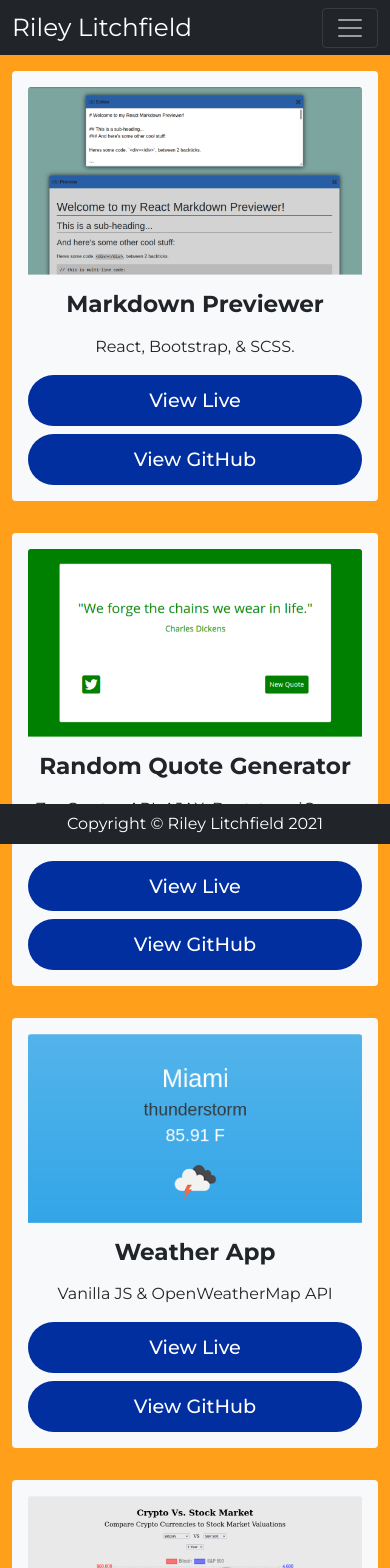
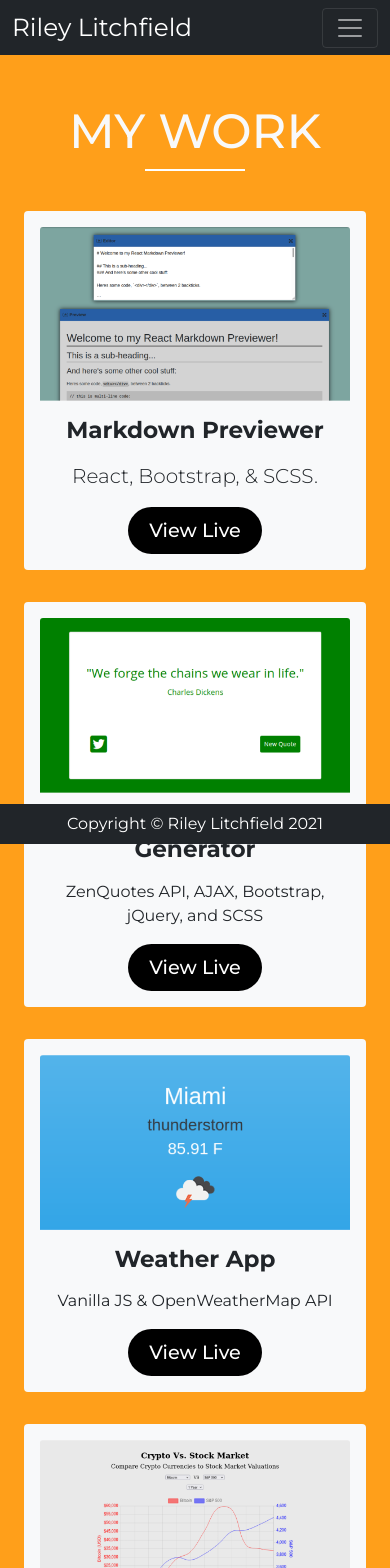
Before and after one commit to karateking007/riley-portfolio, a React (Create React App) app: page /work in a window 390 px wide. Shown: the top 1568 px of the page. Built offline with nearby package versions, Linux system fonts and the light colour scheme.

Commit message:
Updated work page and app.css

```diff
--- a/src/App.css
+++ b/src/App.css
@@ -6,6 +6,12 @@
   --blue: #022FA0;
   --orange: #FF9F1A;
   --white: #FFFFFF;
+  --green: #19A673;
+  --black: #000000;
+}
+
+body {
+  max-height: calc(100vh - 106px);
 }
 
 .App {
@@ -31,13 +37,41 @@ a {
   color: var(--white);
   font-weight: 500;
   border-radius: 180px;
-  padding: 10px 20px;
+  padding: 8px 20px;
   font-size: 1.2rem;
 }
 
 .btn-blue:hover {
   background: var(--white);
   color: var(--blue);
+}
+
+.btn-white {
+  background: var(--white);
+  color: var(--black);
+  font-weight: 500;
+  border-radius: 180px;
+  padding: 8px 20px;
+  font-size: 1.2rem;
+}
+
+.btn-white:hover {
+  background: var(--green);
+  color: var(--white);
+}
+
+.btn-black {
+  background: var(--black);
+  color: var(--white);
+  font-weight: 500;
+  border-radius: 180px;
+  padding: 8px 20px;
+  font-size: 1.2rem;
+}
+
+.btn-black:hover {
+  background: var(--green);
+  color: var(--white);
 }
 
 .line {
@@ -53,7 +87,12 @@ a {
   background: var(--orange);
 }
 
-/* Portfolio animations */
+/* Work */
+.card {
+  background: var(--white);
+}
+
+/* Work animations */
 /* Thanks to GitHub user IanLunn */
 
 .hvr-bounce-to-bottom {
@@ -142,6 +181,7 @@ a {
 	position: absolute;
 	top: 50%;
 	left: 50%;
+  width: 85%;
 	-moz-transform: translate(-50%, -50%);
 	-webkit-transform: translate(-50%, -50%);
 	-ms-transform: translate(-50%, -50%);
@@ -165,10 +205,34 @@ a {
   #home-graphic {
     max-width: 75%;
   }
+  .col {
+    justify-content: center;
+  }
 }
 
 @media (min-width: 992px) {
   #home-graphic {
     max-width: 50%;
   }
+  .row {
+    width: 85%;
+  }
 }
+
+@media (min-width: 1200px) {
+  .row {
+    width: 70%;
+  }
+}
+
+@media (min-width: 1400px) {
+  .row {
+    width: 60%;
+  }
+}
+
+@media (min-width: 1601px) {
+  .row {
+    width: 100%;
+  }
+}
--- a/src/components/Work.jsx
+++ b/src/components/Work.jsx
@@ -6,82 +6,83 @@ import crypto from '../img/crypto.png';
 
 function Work() {
     return (
-        <section className="p-0 p-md-5">
+        <section className="p-0 p-md-5 py-5">
             <div className="container">
-                <div className="row">
-                    <div className="col-lg d-flex align-items-center justify-content-center">
+                <h2 className="text-center text-light text-uppercase">My work</h2>
+                <div className="line mb-4"></div>
+                <div className="row mx-auto">
+                    {/* For larger screens */}
+                    <div className="col-lg-6 d-flex align-items-center justify-content-lg-end justify-content-md-center mb-0 mb-lg-4">
                         <div className="d-none d-lg-flex hvrbox hvr-bounce-to-bottom">
                             <img src={markdownPreview} className="hvrbox-layer_bottom" />
                             <div className="hvrbox-layer_top">
-                                <div className="hvrbox-text"><h5 class="fw-bold">Markdown Previewer</h5><p>React, Bootstrap, & SCSS</p></div>
+                                <div className="hvrbox-text"><h5 class="fw-bold">Markdown Previewer</h5><p>React, Bootstrap, & SCSS</p>
+                                    <a href="#" className="btn btn-white">View Live</a>
+                                </div>
                             </div>
                         </div>
-                        <div className="card bg-light d-lg-none d-lg-none border-0 my-3">
+                        {/* For tablet and mobile */}
+                        <div className="card bg-light d-lg-none border-0 my-3">
                             <div className="card-body text-center text-dark">
                                 <img class="card-img-top" src={markdownPreview} alt="React Markdown Previewer" />
                                 <h3 className="card-title my-3 d-lg-none fw-bold">Markdown Previewer</h3>
-                                <p className="card-text mt-3 mt-lg-0 d-lg-none">React, Bootstrap, & SCSS.</p>
-                                <div class="d-grid d-lg-none gap-2">
-                                    <a href="#" className="btn btn-blue">View Live</a>
-                                    <a href="#" className="btn btn-blue">View GitHub</a>
-                                </div>
+                                <p className="lead card-text mt-3 mt-lg-0 d-lg-none">React, Bootstrap, & SCSS.</p>
+                                <a href="#" className="btn btn-black d-lg-none">View Live</a>
                             </div>
                         </div>
                     </div>
-                    <div className="col-lg d-flex align-items-center justify-content-center">
+                    {/* For larger screens */}
+                    <div className="col-lg-6 d-flex align-items-center justify-content-lg-start justify-content-md-center mb-0 mb-lg-4">
                         <div className="d-none d-lg-flex hvrbox hvr-bounce-to-bottom">
                             <img src={quote} className="hvrbox-layer_bottom" />
                             <div className="hvrbox-layer_top">
-                                <div className="hvrbox-text"><h5 class="fw-bold">Random Quote Generator</h5><p>ZenQuotes API, AJAX, Bootstrap, jQuery, and SCSS</p></div>
+                                <div className="hvrbox-text"><h5 class="fw-bold">Random Quote Generator</h5><p>ZenQuotes API, AJAX, Bootstrap, jQuery, and SCSS</p>
+                                    <a href="#" className="btn btn-white">View Live</a></div>
                             </div>
                         </div>
+                        {/* For tablet and mobile */}
                         <div className="card bg-light d-lg-none border-0 my-3">
                             <div className="card-body text-center text-dark">
                                 <img class="card-img-top" src={quote} alt="Random Quote Generator" />
                                 <h3 className="card-title my-3 d-lg-none fw-bold">Random Quote Generator</h3>
                                 <p className="card-text mt-3 mt-lg-0 d-lg-none">ZenQuotes API, AJAX, Bootstrap, jQuery, and SCSS</p>
-                                <div class="d-grid d-lg-none gap-2">
-                                    <a href="#" className="btn btn-blue">View Live</a>
-                                    <a href="#" className="btn btn-blue">View GitHub</a>
-                                </div>
+                                <a href="#" className="btn btn-black d-lg-none">View Live</a>
                             </div>
                         </div></div>
-                </div>
-                <div className="row">
-                    <div className="col-lg d-flex align-items-center justify-content-center">
+                    {/* </div>
+                <div className="row  mx-auto my-3"> */}
+                    {/* For larger screens */}
+                    <div className="col-lg-6 d-flex align-items-center justify-content-lg-end justify-content-md-center">
                         <div className="d-none d-lg-flex hvrbox hvr-bounce-to-bottom">
                             <img src={weather} className="hvrbox-layer_bottom" />
                             <div className="hvrbox-layer_top">
-                                <div className="hvrbox-text"><h5 class="fw-bold">Weather App</h5><p>Vanilla JS & OpenWeatherMap API</p></div>
+                                <div className="hvrbox-text"><h5 class="fw-bold">Weather App</h5><p>Vanilla JS & OpenWeatherMap API</p><a href="#" className="btn btn-white">View Live</a></div>
                             </div>
                         </div>
+                        {/* For tablet and mobile */}
                         <div className="card bg-light d-lg-none border-0 my-3">
                             <div className="card-body text-center text-dark">
                                 <img class="card-img-top" src={weather} alt="Weather App" />
                                 <h3 className="card-title my-3 d-lg-none fw-bold">Weather App</h3>
                                 <p className="card-text mt-3 mt-lg-0 d-lg-none">Vanilla JS & OpenWeatherMap API</p>
-                                <div class="d-grid d-lg-none gap-2">
-                                    <a href="#" className="btn btn-blue">View Live</a>
-                                    <a href="#" className="btn btn-blue">View GitHub</a>
-                                </div>
+                                <a href="#" className="btn btn-black d-lg-none">View Live</a>
                             </div>
                         </div></div>
-                    <div className="col-lg d-flex align-items-center justify-content-center">
+                    {/* For larger screens */}
+                    <div className="col-lg-6 d-flex align-items-center justify-content-lg-start justify-content-md-center">
                         <div className="d-none d-lg-flex hvrbox hvr-bounce-to-bottom">
                             <img src={crypto} className="hvrbox-layer_bottom" />
                             <div className="hvrbox-layer_top">
-                                <div className="hvrbox-text"><h5 class="fw-bold">Crypto Vs. Stocks Graph</h5><p>Twelvedata API, Vanilla JS & Charts.js</p></div>
+                                <div className="hvrbox-text"><h5 class="fw-bold">Crypto Vs. Stocks Graph</h5><p>Twelvedata API, Vanilla JS & Charts.js</p><a href="#" className="btn btn-white">View Live</a></div>
                             </div>
                         </div>
+                        {/* For tablet and mobile */}
                         <div className="card bg-light d-lg-none border-0 my-3">
                             <div className="card-body text-center text-dark">
                                 <img class="card-img-top" src={crypto} alt="Crypto Vs. Stocks Graph" />
                                 <h3 className="card-title my-3 d-lg-none fw-bold">Crypto Vs. Stocks Graph</h3>
                                 <p className="card-text mt-3 mt-lg-0 d-lg-none">Twelvedata API, Vanilla JS & Charts.js</p>
-                                <div class="d-grid d-lg-none gap-2">
-                                    <a href="#" className="btn btn-blue">View Live</a>
-                                    <a href="#" className="btn btn-blue">View GitHub</a>
-                                </div>
+                                <a href="#" className="btn btn-black d-lg-none">View Live</a>
                             </div>
                         </div></div>
                 </div>
```
Also changed, not shown: 1 other file (tests, documents, lock files or other folders).
